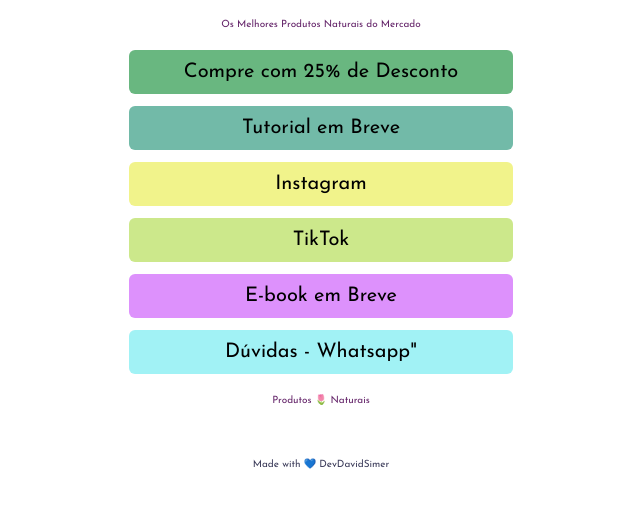
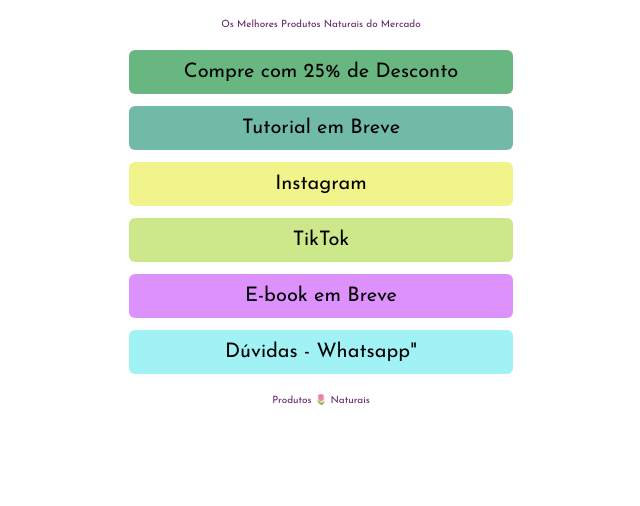
Before and after one commit to DevDavidSimer/Camila-Bio-Instagram, a plain HTML site: page index.html in a window 1280 px wide. Shown: the part 256-762 px from the top of the page, without its empty margins (319-959 px from the left). Drawn offline with Linux system fonts and the light colour scheme.

Commit message:
Update index.html

```diff
--- a/index.html
+++ b/index.html
@@ -130,11 +130,5 @@
 
 
 
-
-
-    <br><br>
-
-
-    <p><span>Made with 💙 DevDavidSimer</span></p>
   </body>
 </html>
```
